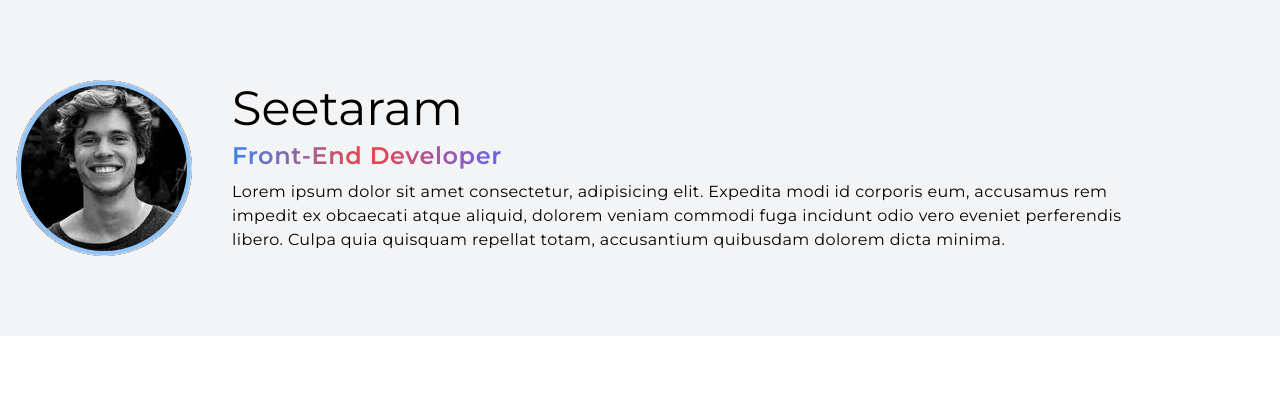
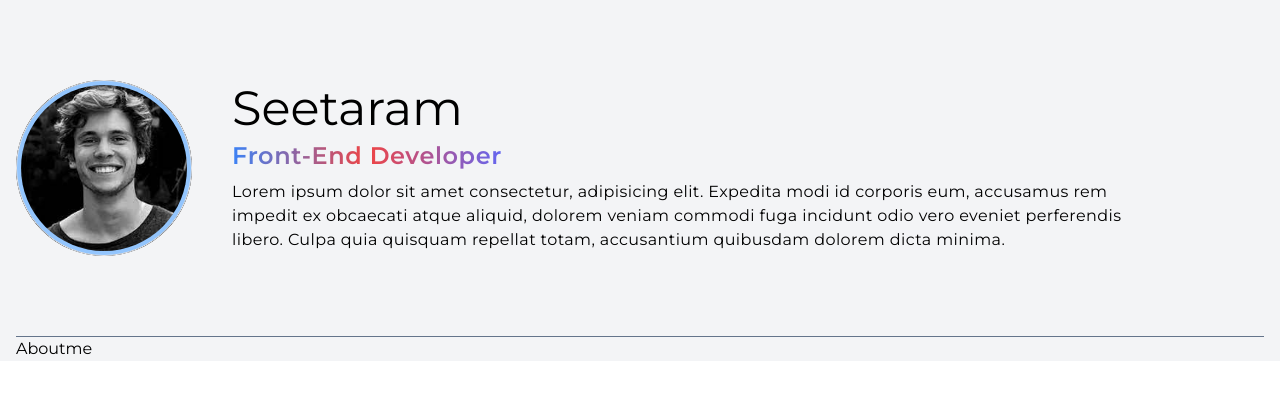
Before and after one commit to Ramsyz/modernportfolio, a Next.js app: page / in a window 1280 px wide. Shown: the top 394 px of the page. Built offline with nearby package versions, Linux system fonts and the light colour scheme.

Commit message:
changes in banner code

```diff
--- a/app/page.tsx
+++ b/app/page.tsx
@@ -1,3 +1,4 @@
+import Aboutme from "@/components/Aboutme";
 import Banner from "@/components/Banner";
 
 export default function Home() {
@@ -5,6 +6,7 @@ export default function Home() {
     <main className="w-full bg-gray-100 text-black px-4">
       <div className="max-w-screen-xl mx-auto">
         <Banner />
+        <Aboutme />
       </div>
     </main>
   );
--- /dev/null
+++ b/components/Aboutme.tsx
@@ -0,0 +1,8 @@
+
+const Aboutme = () => {
+  return (
+    <div>Aboutme</div>
+  )
+}
+
+export default Aboutme
--- a/components/Banner.tsx
+++ b/components/Banner.tsx
@@ -3,7 +3,7 @@ import ProfileImg from "../public/img/profileImg.jpg";
 
 const Banner = () => {
   return (
-    <div className="py-20 flex flex-col md:flex-row items-center gap-10">
+    <div className="py-20 flex flex-col md:flex-row items-center gap-10 border-b-[1px] border-b-slate-500">
       {/*Image */}
       <div className="w-44 h-44 rounded-full bg-black">
         <Image
```
